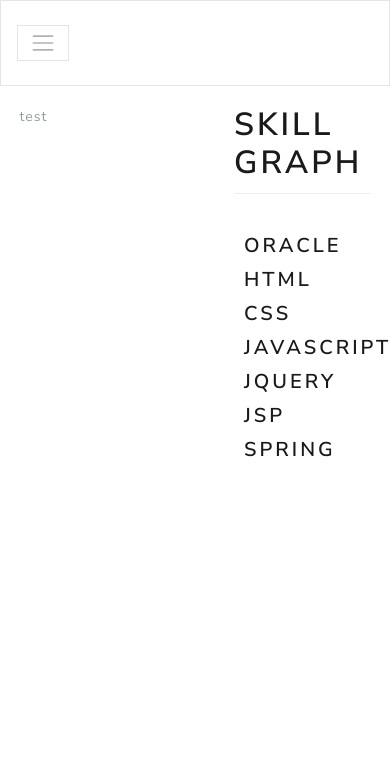
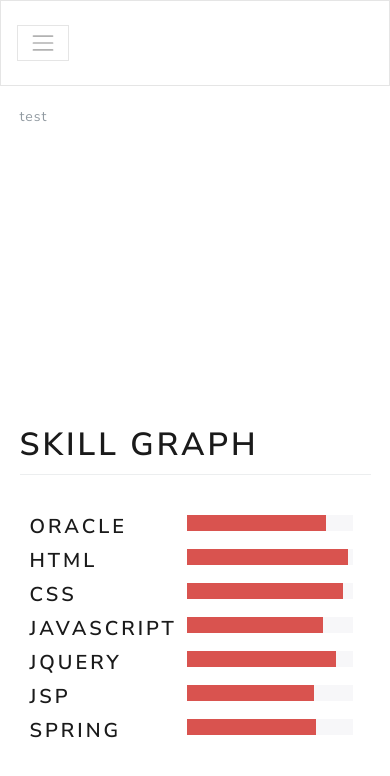
Before and after one commit to Yearang/bitcamp-miniproject, a plain HTML site: page skillpage.html in a window 390 px wide. Drawn offline with nearby package versions, Linux system fonts and the light colour scheme.

Commit message:
'skillpage.css'에 모바일(480)반응을 추가했습니다.

```diff
--- a/css/skillpage.css
+++ b/css/skillpage.css
@@ -29,6 +29,34 @@
     top: 10px;
     margin: 18px;
 }
-@media(max-width: 480) {
-
+@media(max-width: 480px) {
+#wrap {
+    width: 100%; height: 640px;
 }
+#icon {
+    padding: 5%;
+    width: 100%;
+    height: 50%;
+}
+#graph {
+    padding: 5%;
+    width: 100%;
+    height: 50%;
+}
+.skillGraphTitle {
+    margin-bottom: 30px;
+    padding-bottom: 10px;
+    border-bottom: 1px solid #eceeef;
+}
+.skillGraphSubTitle {
+    margin: 10px;
+}
+.graphleft {
+    float: left;
+}
+.graphright div.progress {
+    position: relative;
+    top: 10px;
+    margin: 18px;
+}
+}
```
